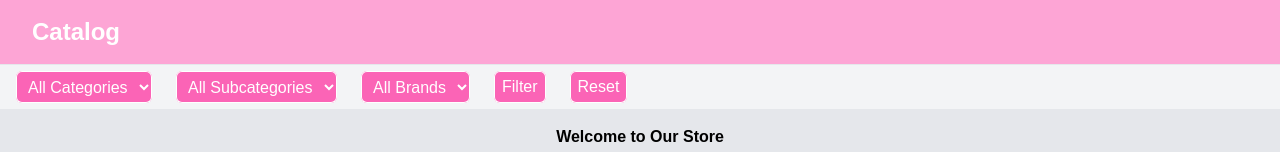
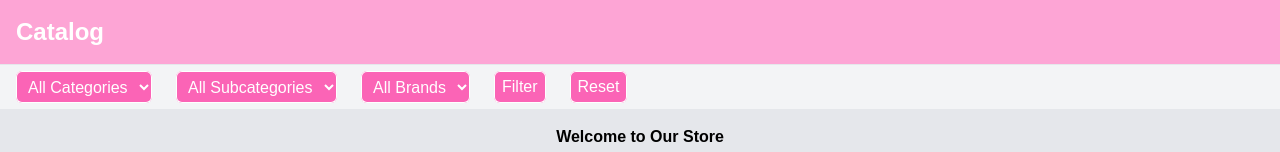
Before and after one commit to Cel44/Catalog, a Next.js app: page / in a window 1280 px wide. Shown: the top 152 px of the page. Built offline with nearby package versions, Linux system fonts and the light colour scheme.

Commit message:
chore: rearrange 'Catalog' position

```diff
--- a/component/header.tsx
+++ b/component/header.tsx
@@ -3,8 +3,8 @@ import React from 'react';
 export default function Header() {
    return (
       <nav className="border-b border-gray-200 bg-pink-300">
-         <div className="container mx-auto flex h-16 items-center px-4 justify-between">
-            <h1 className="flex items-center gap-2 text-2xl font-bold text-white pl-4">
+         <div className="container mx-4 flex h-16 items-center justify-between">
+            <h1 className="flex items-center gap-2 text-2xl font-bold text-white">
                Catalog
             </h1>
          </div>
```
